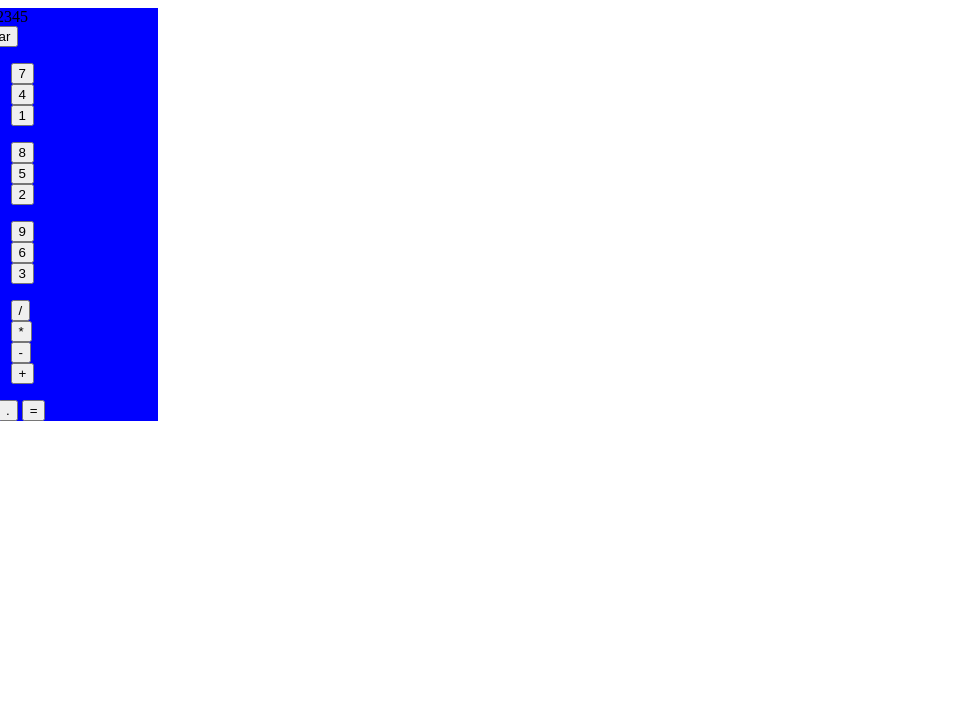
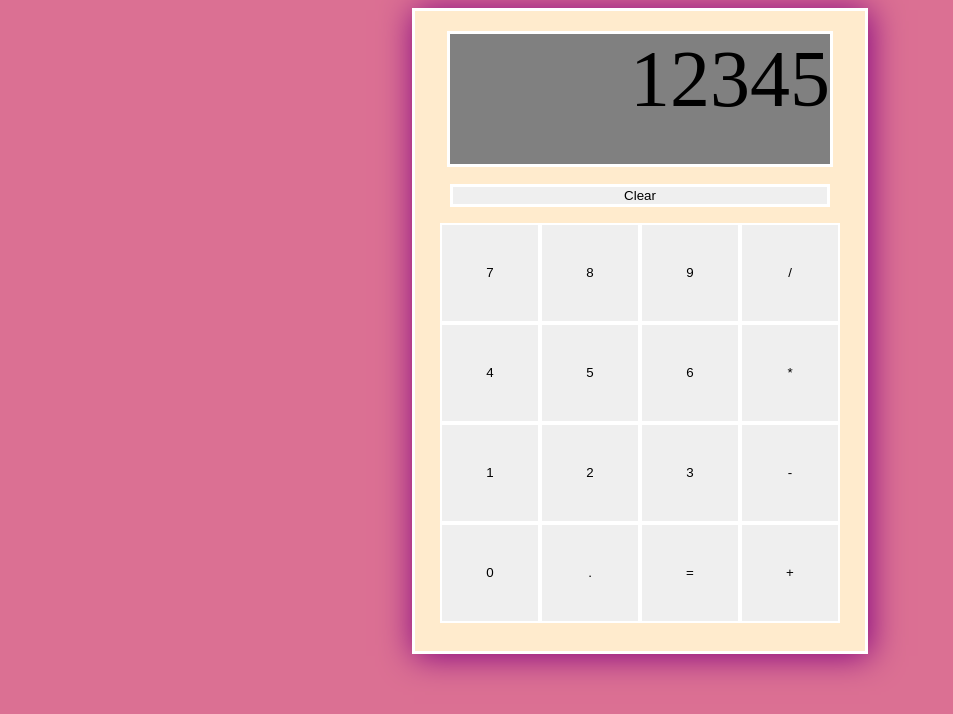
Before and after one commit to DebsART/Calculator, a plain HTML site: page index.html in a window 1280 px wide. Shown: the whole page, without its empty margins (0-953 px from the left). Drawn offline with Linux system fonts and the light colour scheme.

Commit message:
styled calculator, unlinked buttons

```diff
--- a/index.html
+++ b/index.html
@@ -10,37 +10,36 @@
 <body>
     <div id="container">
         <div id="display">12345</div>
-        <div id="midContent">
-            <div id="leftMidContent">
+
+        <div class="content">
                 <button id="clear"> Clear </button>
                 <div class="numbers">
                     <ul class="columnOne">
                         <li> <button id="seven"> 7</button> </li>
                         <li> <button id="four">4</button> </li>
                         <li> <button id="one">1</button> </li>
+                        <li> <button id="zero">0</button> </li>
                     </ul>
                     <ul class="columnTwo">
                         <li> <button id="eight">8</button> </li>
                         <li> <button id="five">5</button> </li>
                         <li> <button id="two">2</button> </li>
+                        <li> <button id="dot">.</button> </li>
                     </ul>
                     <ul class="columnThree">
                         <li> <button id="nine">9</button> </li>
                         <li> <button id="six">6</button> </li>
                         <li> <button id="three">3</button> </li>
+                        <li> <button id="equals">=</button> </li>
                     </ul>
-            </div>
-            <ul id="operators">
+                    <ul class="columnOperators">
                         <li> <button id="divide">/</button> </li>
                         <li> <button id="multiply">*</button> </li>
                         <li> <button id="subtract">-</button> </li>
                         <li> <button id="add">+</button> </li>
                     </ul>
                 </div>
-        <div id="bottomContent">
-            <button id="zero">0</button>
-            <button id="dot">.</button>
-            <button id="equals">=</button>
+
         </div>
 
     </div>
--- a/style.css
+++ b/style.css
@@ -1,22 +1,76 @@
 body {
     display: flex;
-    flex: 1;
-    position: absolute;
+    position: relative;
     justify-content: center;
-
+    background-color:palevioletred;
 }
 
 #container {
     display: flex;
     flex-direction: column;
-    justify-content: center;
+    justify-content: space-between;
     align-items: center;
     flex: 1;
     position: fixed;
-    background-color:blue;
-    width:300px;
+    background-color:blanchedalmond;
+    box-shadow: 2px 2px 32px purple;
+    border: 3px solid white;
+    width:450px;
+    height: 600px;
+    padding-bottom: 20px;
+    padding-top: 20px;
+
+}
+
+.content {
+    display:flex;
+    flex-direction: column;
+    width: 380px;
+    height: 340px;
+    justify-content: center;
+    padding-bottom: 50px;
+    align-items: center;
+}
+
+.numbers {
+    display: flex;
+    justify-items: center;
+    align-items: center;
+
+}
+
+#display {
+    background-color: gray;
+    width: 380px;
+    height: 130px;
+    text-align:right;
+    font-size: 80px;
+    border: 3px solid white;
+}
+
+#clear {
+    width: 380px;
+    border: 3px solid white;
+
 }
 
 li {
+    display: flex;
+    justify-content: space-between;
     list-style-type:none ;
+    row-gap: 0px;
 }
+
+ul {
+    display: flex;
+    flex-direction: column;
+    justify-content: unset;
+    padding-inline-start: 0px;
+    padding: 0px;
+}
+
+button {
+    width: 100px;
+    height: 100px;
+    border: 2px solid white;
+}
```
Lines whose indentation alone changed are shown as unchanged.
